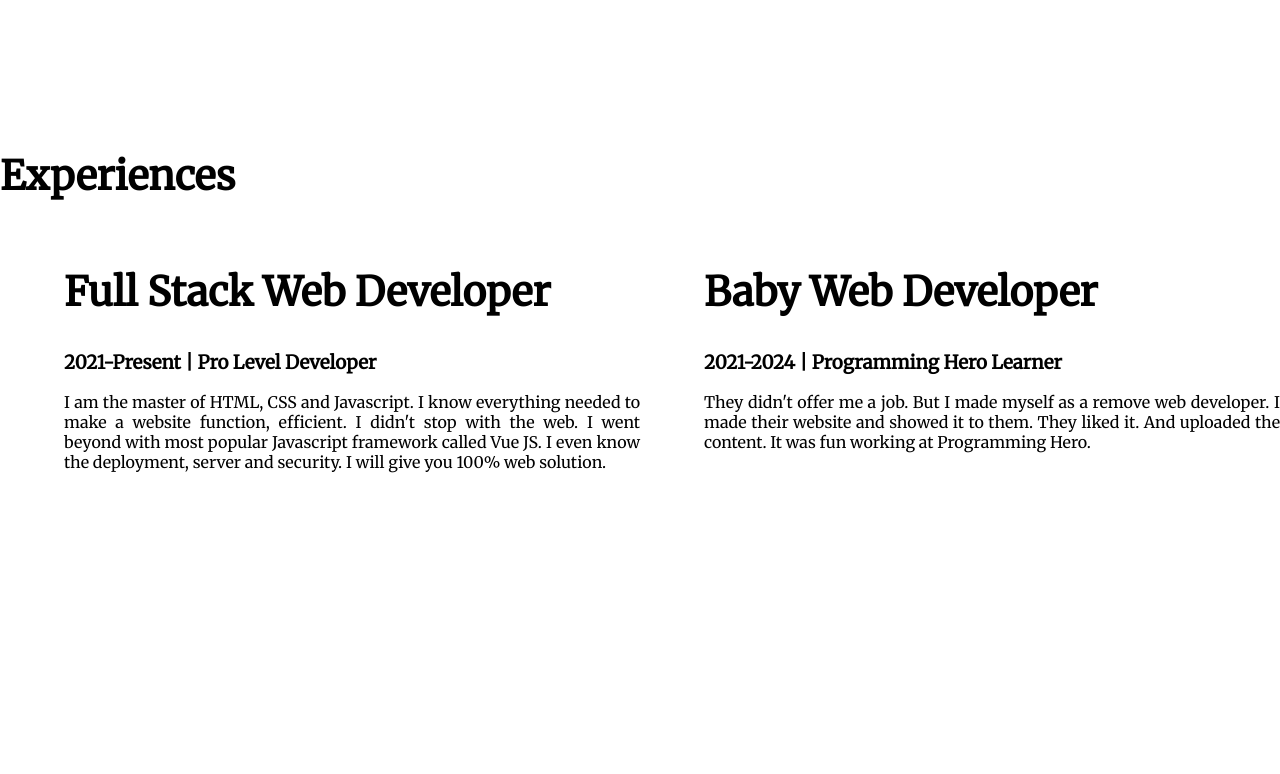
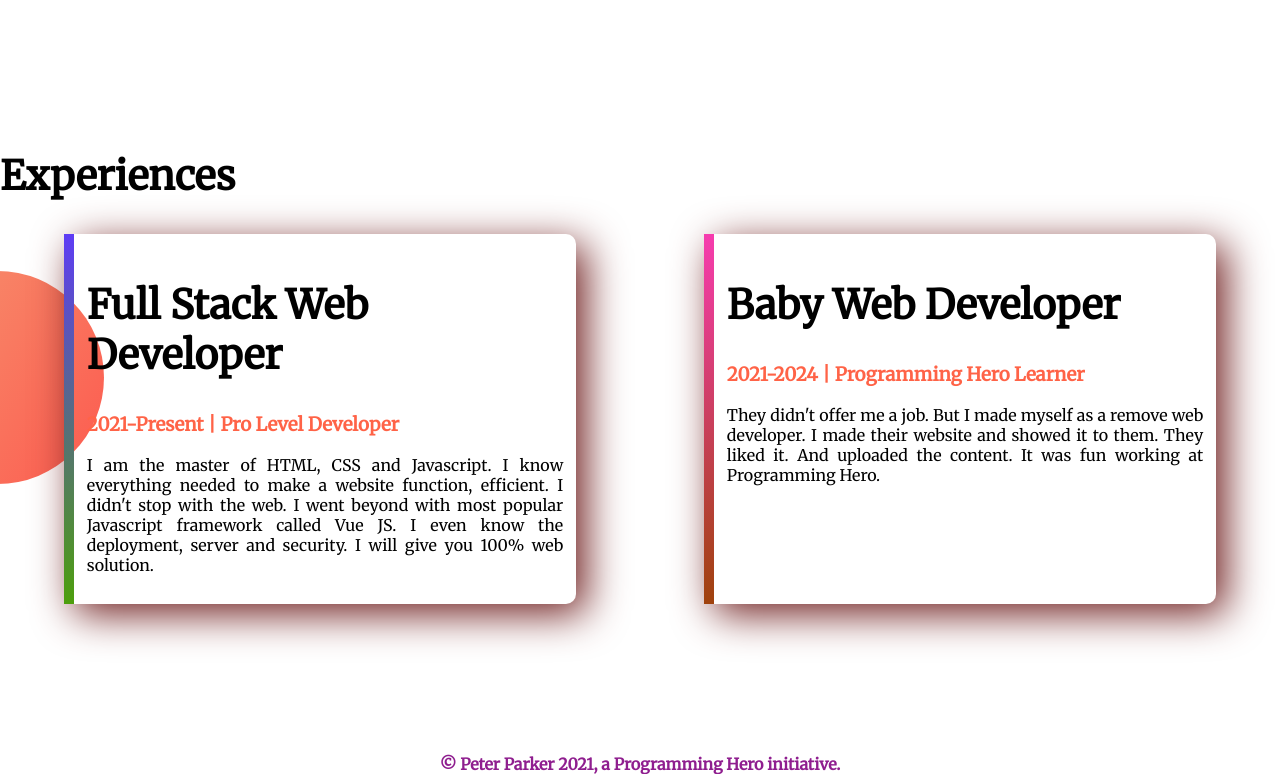
Before and after one commit to johirbban/Developer-Portfolio-Jahir, a plain HTML site: page index.html in a window 1280 px wide. Shown: the part 1114-1888 px from the top of the page. Before the commit the page ends 1752 px from the top, so only its background shows below. Drawn offline with Linux system fonts and the light colour scheme.

Commit message:
experience div added

```diff
--- a/index.html
+++ b/index.html
@@ -47,27 +47,29 @@
         </div>
     </section>
 
-    <section class="Experiences">
+    <section class="experiences">
         <h1>Experiences</h1>
         <div class="flexible-container">
-            <div class="half-width">
+            <div id="border-img-1" class="experience-iteam">
                 <h1>Full Stack Web Developer</h1>
-                <h3>2021-Present | Pro Level Developer</h3>
+                <h3><span class="orange">2021-Present | Pro Level Developer</span></h3>
                 <p>I am the master of HTML, CSS and Javascript. I know everything needed to make a website function,
                     efficient. I didn't stop with the web. I went beyond with most popular Javascript framework called
                     Vue
                     JS. I even know the deployment, server and security. I will give you 100% web solution.</p>
             </div>
-            <div class="half-width">
+            <div id="border-img-2" class="experience-iteam">
                 <h1>Baby Web Developer</h1>
-                <h3>2021-2024 | Programming Hero Learner</h3>
+                <h3><span class="orange">2021-2024 | Programming Hero Learner</span></h3>
                 <p>They didn't offer me a job. But I made myself as a remove web developer. I made their website and
                     showed
                     it to them. They liked it. And uploaded the content. It was fun working at Programming Hero.</p>
             </div>
         </div>
-        </div>
     </section>
+    <footer>
+        © Peter Parker 2021, a Programming Hero initiative.
+    </footer>
 
 </body>
 
--- a/style.css
+++ b/style.css
@@ -47,7 +47,34 @@ section p{
     width: 60%;
     padding-left: 0px;
 }
+.experience-iteam{
+    box-shadow: 10px 10px 40px rgb(112, 32, 32);
+    padding: 1%;
+    margin-left: 5%; margin-right: 5%;
+    width: 40%;
+    border-radius: 10px;
+}
+.orange{
+    color: tomato;
+    font-weight:bold;
+}
+footer{
+    color:rgb(143, 30, 143);
+    font-weight: bolder;
+    text-align: center;
+}
 .experiences{
-    display: flex;
-
+    background-image: url(images/exp-bg.png);
+    background-repeat: no-repeat;
+    background-position: left;
 }
+#border-img-1{
+    border-left: 10px solid;
+    border-image: linear-gradient(#5e3cf6, #4d9f0c) 30;
+    border-image-slice: 1;
+}
+#border-img-2{
+    border-left: 10px solid;
+    border-image: linear-gradient(#f63caf, #9f420c) 30;
+    border-image-slice: 1;
+}
```
